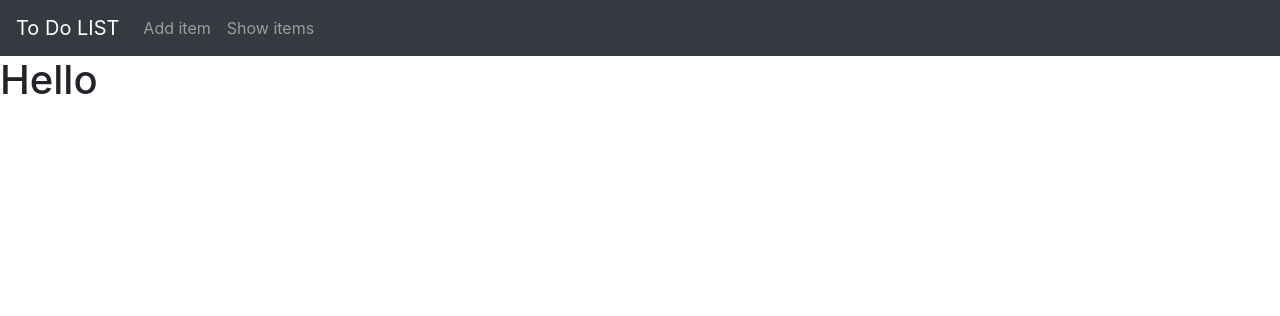
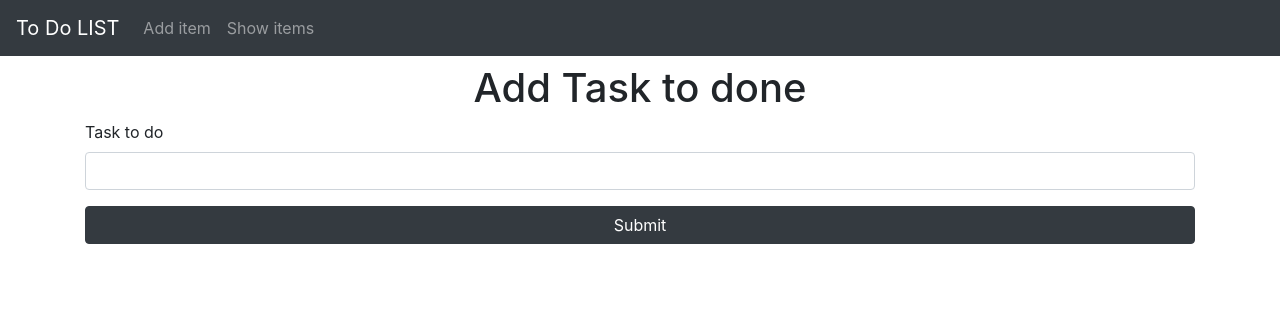
Before and after one commit to abdur-rehman-ali/Django-Projects, a Django app: page / in a window 1280 px wide. Shown: the top 316 px of the page. Run offline with Django 3.2, Linux system fonts and the light colour scheme; some libraries are stand-ins or nearby versions.

Commit message:
form created for inputs

```diff
--- /dev/null
+++ b/mySite/main/forms.py
@@ -0,0 +1,6 @@
+from django import forms
+
+class ToDoListForm(forms.Form):
+    task = forms.CharField(label='Task to do',label_suffix=" ",widget=forms.TextInput(attrs={
+        'class':'form-control'
+    }))
--- a/mySite/main/templates/main/index.html
+++ b/mySite/main/templates/main/index.html
@@ -1,5 +1,11 @@
-{% extends 'main/layout.html' %}
-{% block title %}Index{% endblock title %}
+{% extends 'main/layout.html' %} {% block title %}Index{% endblock title %}
 {% block body %}
-<h1>Hello</h1>
+
+<div class="container">
+  <h1 class="text-center mt-2">Add Task to done</h1>
+  <form action="#",method="GET">
+    {{form.as_p}}
+    <input type="submit" class="btn btn-dark btn-block" value="Submit">
+  </form>
+</div>
 {% endblock body %}
--- a/mySite/main/views.py
+++ b/mySite/main/views.py
@@ -1,11 +1,14 @@
 from django.shortcuts import render
 from django.http import HttpResponse
 from .models import ToDoListData
-
+from .forms import ToDoListForm
 
 # Create your views here.
 def index(request):
-    return render(request,'main/index.html')
+    form=ToDoListForm(auto_id=True)
+    return render(request,'main/index.html',{
+        'form':form
+    })
 
 def showItems(request):
     data=ToDoListData.objects.all()
```
